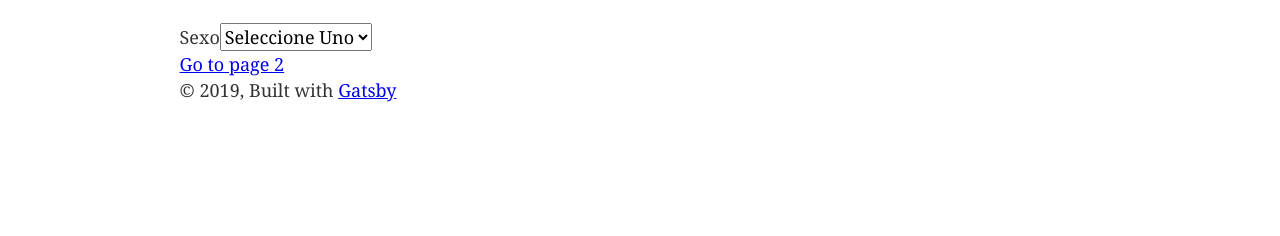
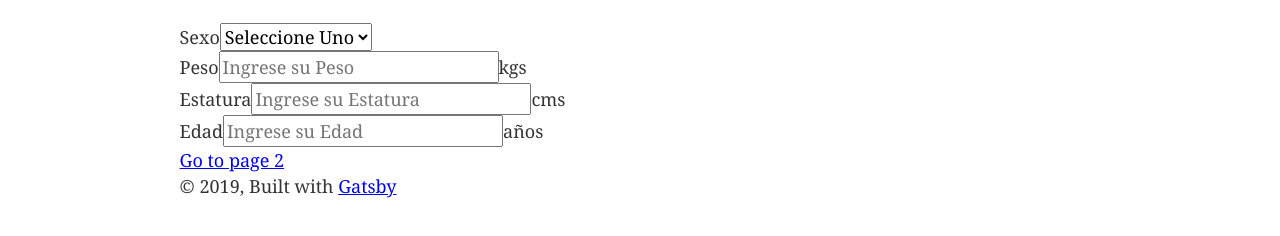
Before and after one commit to VictorMira/fit-diet-app, a Gatsby site: page / in a window 1280 px wide. Shown: the part 100-336 px from the top of the page. Built offline with nearby package versions, Linux system fonts and the light colour scheme; Gatsby itself is replaced by a stand-in of ours.

Commit message:
create input fields

```diff
--- /dev/null
+++ b/src/components/input.js
@@ -0,0 +1,13 @@
+import React from 'react'
+
+function inputField (props){
+return (
+  <div>
+    <label for={props.tipo}>{props.tipo}</label>
+      <input type='number' id={props.tipo} name={props.tipo} placeholder={`Ingrese su ${props.tipo}`}/>
+      {props.unidad}
+  </div>
+)
+}
+
+export default inputField;
--- a/src/components/lista-sel.js
+++ b/src/components/lista-sel.js
@@ -1,4 +1,5 @@
 import React from 'react'
+import Input from '../components/input'
 
 
 class Lista extends React.Component {
@@ -24,6 +25,9 @@ class Lista extends React.Component {
             <option value="hombre">Hombre</option>
           </select>
         </label>
+        <Input tipo='Peso' unidad='kgs'/>
+        <Input tipo='Estatura' unidad='cms'/>
+        <Input tipo='Edad' unidad='años'/>
         </div>
     );
   }
```
